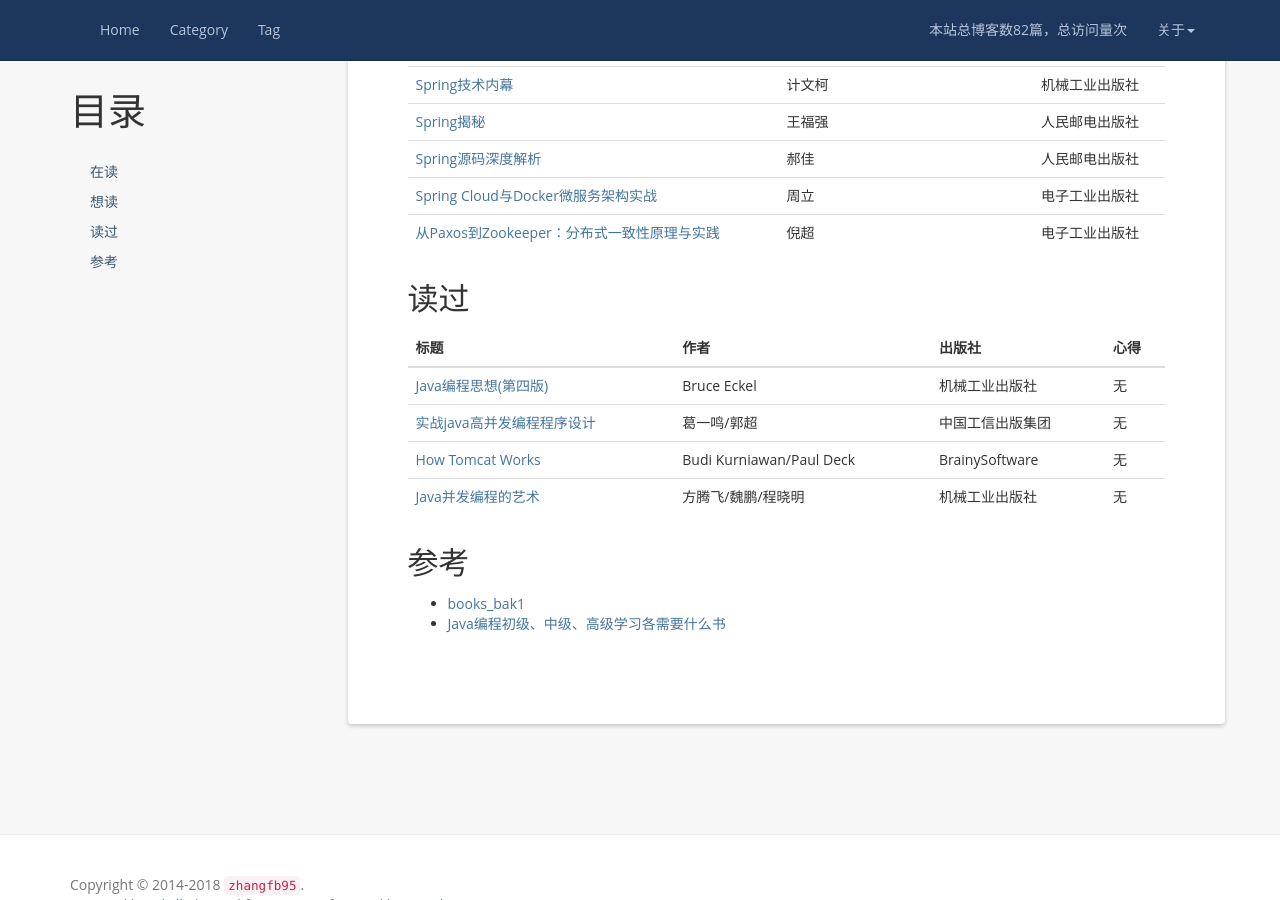
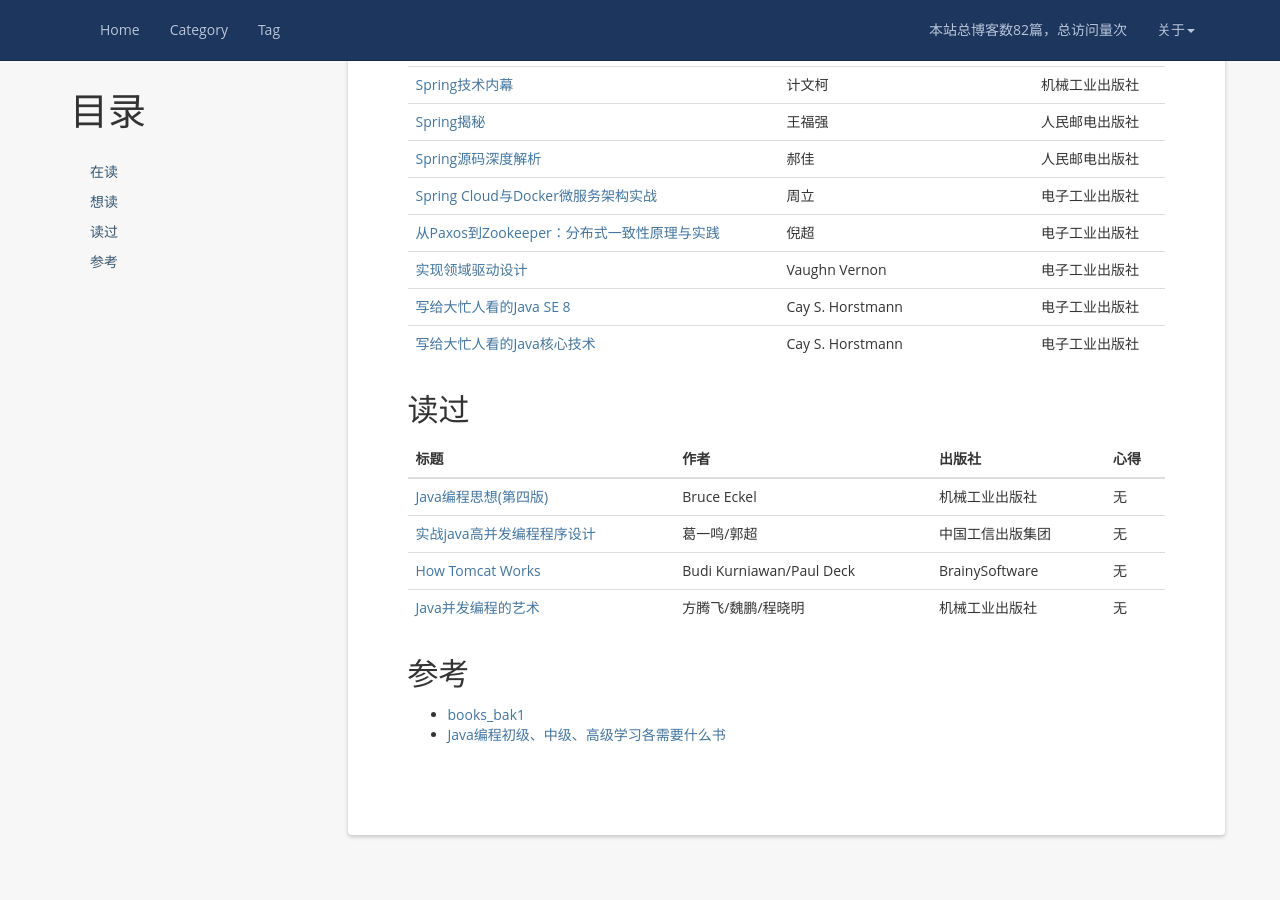
Before and after one commit to zhangfb95/zhangfb95.github.io.bak, a Jekyll site: the page built from books.md, in a window 1280 px wide and 900 px high, scrolled down 1246 px. Built offline with Jekyll 4.4.1, drawn with Linux system fonts in a browser that asks for light colours; nearby versions of some CDN libraries; a script that is not in the unit is left out; comment, search, counter and statistics services are not loaded.

Commit message:
增加书单

```diff
--- a/books.md
+++ b/books.md
@@ -41,6 +41,9 @@
 | [Spring源码深度解析](https://book.douban.com/subject/25866350) | 郝佳 | 人民邮电出版社 |
 | [Spring Cloud与Docker微服务架构实战](https://book.douban.com/subject/27028228) | 周立 | 电子工业出版社 |
 | [从Paxos到Zookeeper：分布式一致性原理与实践](https://book.douban.com/subject/26292004) | 倪超 | 电子工业出版社 |
+| [实现领域驱动设计](https://book.douban.com/subject/25844633) | Vaughn Vernon | 电子工业出版社 |
+| [写给大忙人看的Java SE 8](https://book.douban.com/subject/26274206) | Cay S. Horstmann | 电子工业出版社 |
+| [写给大忙人看的Java核心技术](https://book.douban.com/subject/26710388) | Cay S. Horstmann | 电子工业出版社 |
 
 ## 读过
 
```
